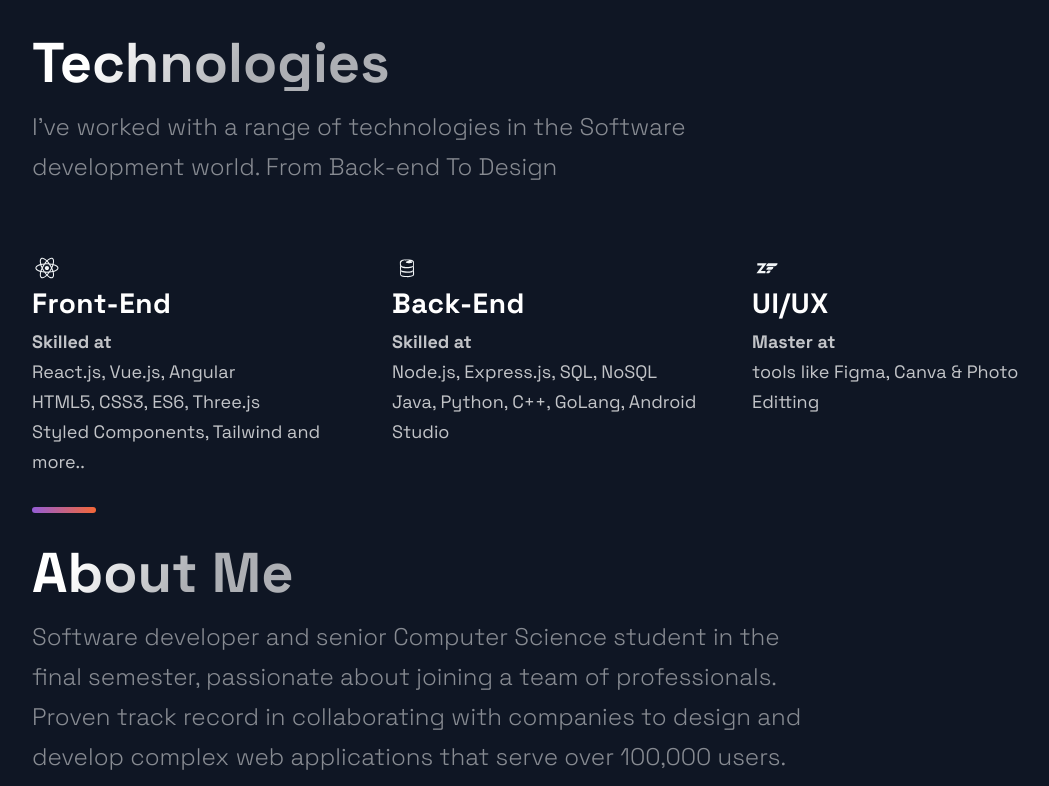
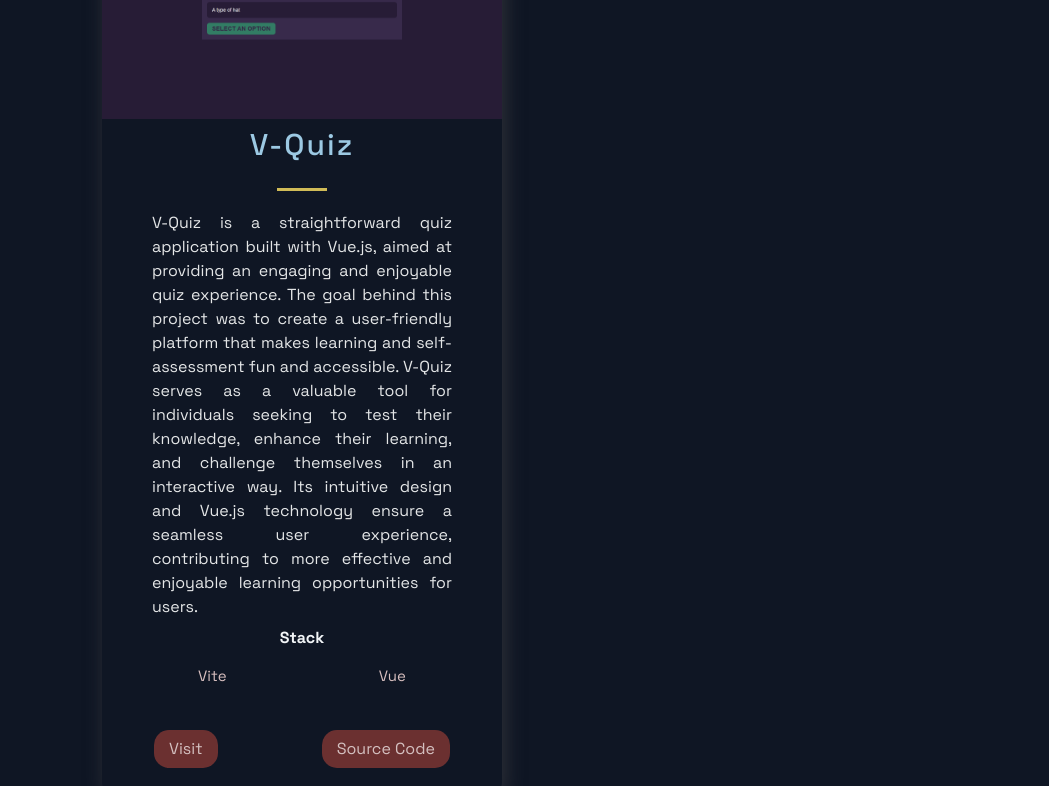
Before and after one commit to AsadullohR/PortfolioN, a Next.js app: page / in a window 1280 px wide. Shown: the part 2566-3352 px from the top of the page, without its empty margins (88-1137 px from the left). Built offline with nearby package versions, Linux system fonts and the light colour scheme.

Commit message:
Added V-Quiz to Portfolio

```diff
--- a/src/constants/constants.js
+++ b/src/constants/constants.js
@@ -42,6 +42,16 @@
     visit: "https://mini-o-games.netlify.app",
     id: 3,
   },
+  {
+    title: "V-Quiz",
+    description:
+      "V-Quiz is a straightforward quiz application built with Vue.js, aimed at providing an engaging and enjoyable quiz experience. The goal behind this project was to create a user-friendly platform that makes learning and self-assessment fun and accessible. V-Quiz serves as a valuable tool for individuals seeking to test their knowledge, enhance their learning, and challenge themselves in an interactive way. Its intuitive design and Vue.js technology ensure a seamless user experience, contributing to more effective and enjoyable learning opportunities for users.",
+    image: "/images/V-QuizPortfolio.png",
+    tags: ["Vite", "Vue"],
+    source: "https://github.com/AsadullohR/V-quiz",
+    visit: "https://quiz-v.netlify.app/",
+    id: 4,
+  },
 ];
 
 export const TimeLineData = [
```
Also changed, not shown: public/images/V-QuizPortfolio.png (added).
